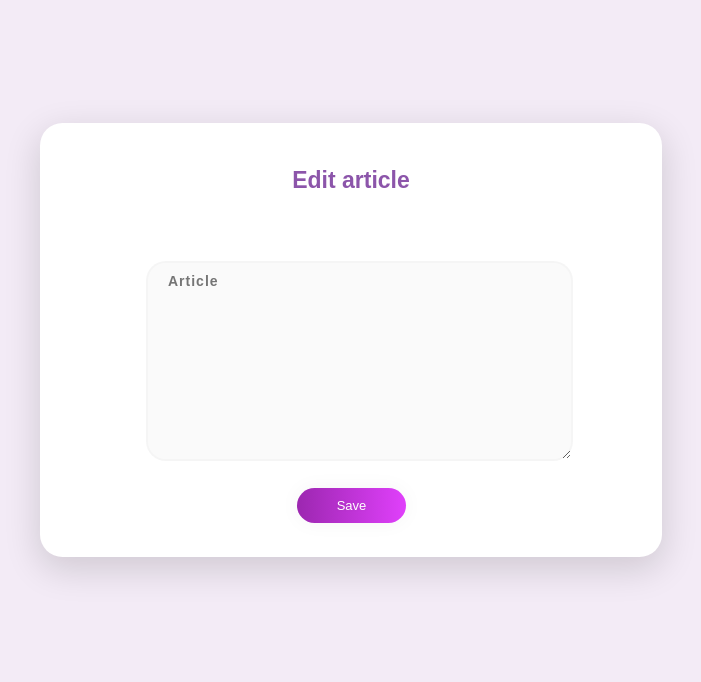
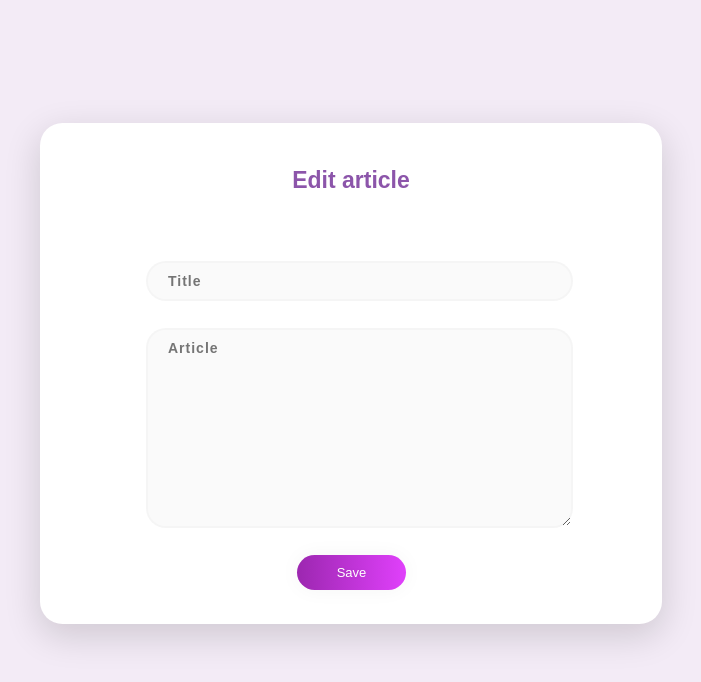
Before and after one commit to PaulSebalu/teamwork, a plain HTML site: page UI/html/edit-article.html in a window 1280 px wide. Shown: the whole page, without its empty margins (289-990 px from the left). Drawn offline with Linux system fonts and the light colour scheme.

Commit message:
bug(ui): fix article create form [Delivers #168780807]

```diff
--- a/UI/css/layouts/edit-article.css
+++ b/UI/css/layouts/edit-article.css
@@ -28,6 +28,26 @@ body {
     padding-top: 40px;
     padding-bottom: 40px;
     margin-left: 60px;
+  }
+
+  .title-field {
+    width: 76%;
+    color: rgb(38, 50, 56);
+    font-weight: 700;
+    font-size: 14px;
+    letter-spacing: 1px;
+    background: rgba(136, 126, 126, 0.04);
+    padding: 10px 20px;
+    border: none;
+    border-radius: 20px;
+    outline: none;
+    box-sizing: border-box;
+    border: 2px solid rgba(0, 0, 0, 0.02);
+    margin-bottom: 50px;
+    margin-left: 46px;
+    text-align: left;
+    margin-bottom: 27px;
+    font-family: "Ubuntu", sans-serif;
   }
 
   .article-field {
--- a/UI/html/edit-article.html
+++ b/UI/html/edit-article.html
@@ -14,6 +14,7 @@
         <div class="main">
             <p class="sign" align="center">Edit article</p>
             <form class="form1">
+                <input class="title-field" type="text" align="center" placeholder="Title">
                 <textarea class="article-field" type="text" align="center" placeholder="Article"></textarea>
                 <a href="articles.html" class="submit" align="center">Save</a>
             </form>
```
